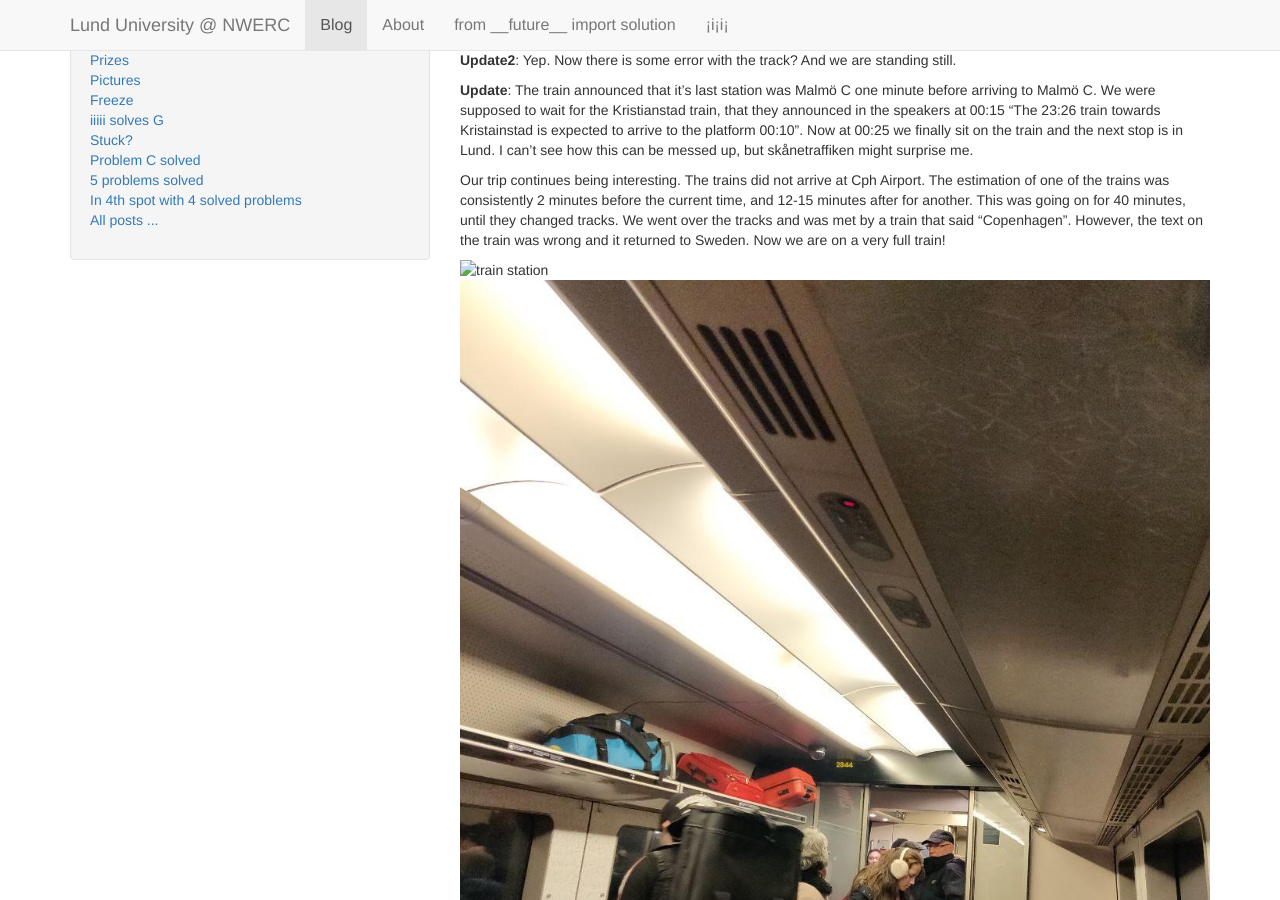
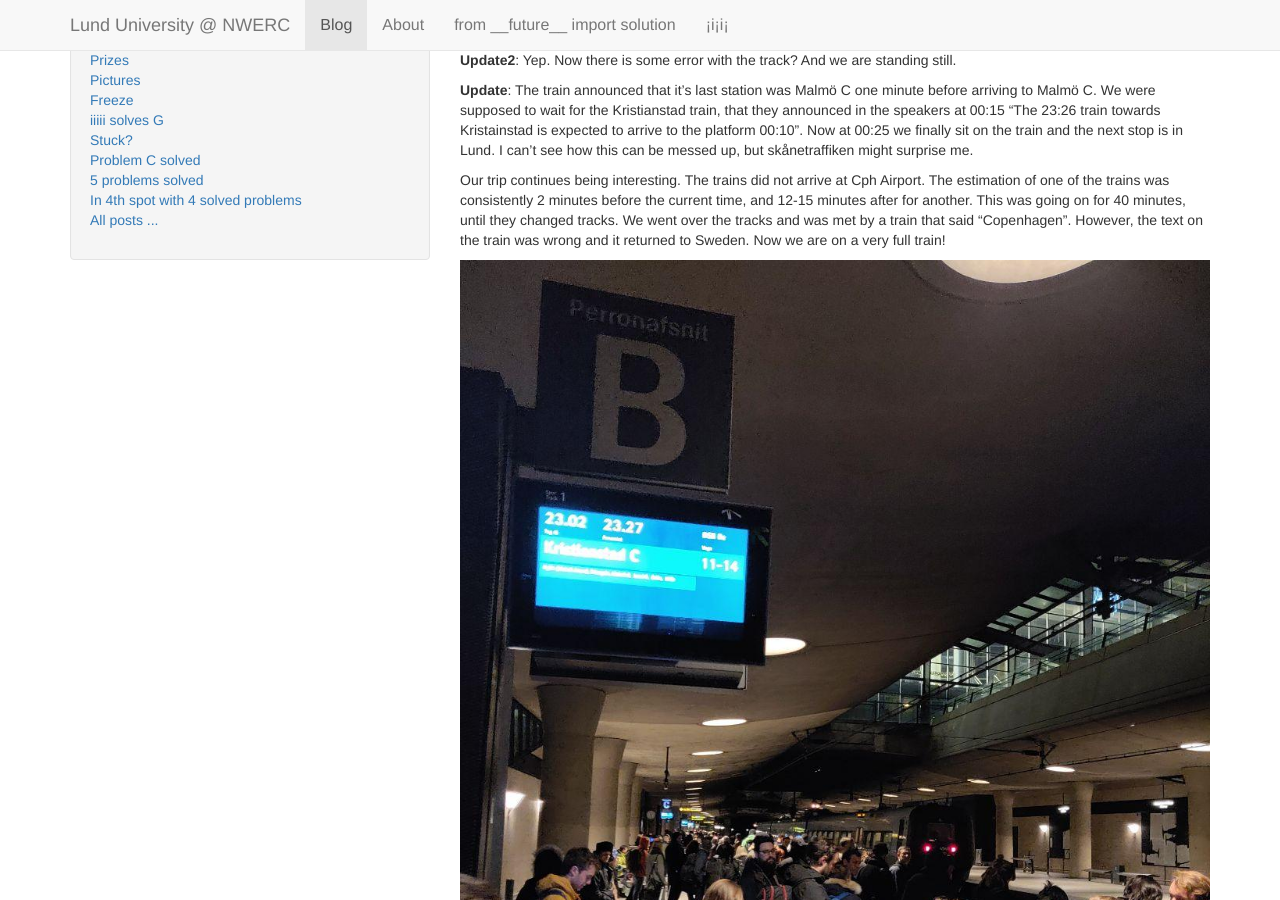
Before and after one commit to exoji2e/nwerc2018blog, a Jekyll site: the page built from _posts/2018-11-25-train.md, in a window 1280 px wide and 900 px high, scrolled down 353 px. Built offline with Jekyll 4.4.1, drawn with Linux system fonts in a browser that asks for light colours; nearby versions of some CDN libraries.

Commit message:
test img2

```diff
--- a/_posts/2018-11-25-train.md
+++ b/_posts/2018-11-25-train.md
@@ -12,5 +12,5 @@ sectionid: blog
 
 Our trip continues being interesting. The trains did not arrive at Cph Airport. The estimation of one of the trains was consistently 2 minutes before the current time, and 12-15 minutes after for another. This was going on for 40 minutes, until they changed tracks. We went over the tracks and was met by a train that said "Copenhagen". However, the text on the train was wrong and it returned to Sweden. Now we are on a very full train!
 
-![train station]({{ /assets/imgs/181125/trainstation.jpg | prepend: site.baseurl}})
+![train station]({{ "/assets/imgs/181125/trainstation.jpg" | prepend: site.baseurl}})
 ![train](/assets/imgs/181125/train.jpg)
```
